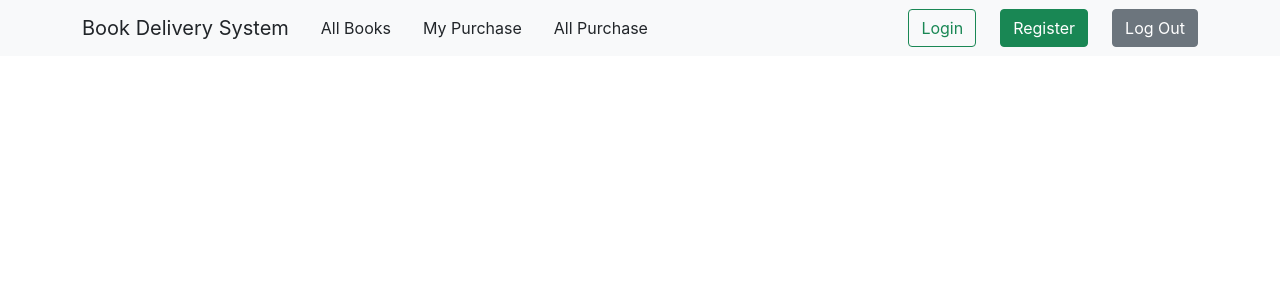
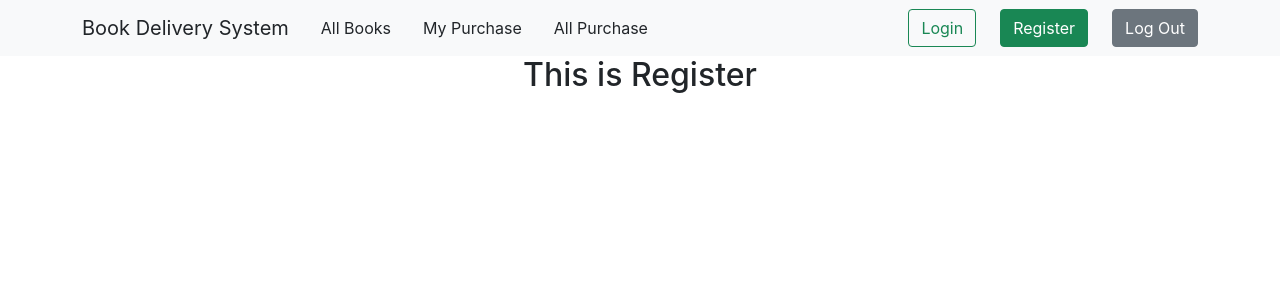
Before and after one commit to emonShimoul/book-delivery-system-react-client, a React (Create React App) app: page /register in a window 1280 px wide. Shown: the top 300 px of the page. Built offline with nearby package versions, Linux system fonts and the light colour scheme.

Commit message:
register component

```diff
--- a/src/App.js
+++ b/src/App.js
@@ -7,6 +7,7 @@ import AllBooks from './components/AllBooks/AllBooks';
 import Home from './components/Home/Home';
 import Login from './components/Login/Login';
 import LogOut from './components/LogOut/LogOut';
+import Register from './components/Register/Register';
 
 function App() {
   return (
@@ -19,6 +20,7 @@ function App() {
           <Route path='/allpurchase' element={<AllPurchase />} />
           <Route path='/allbooks' element={<AllBooks />} />
           <Route path='/login' element={<Login />} />
+          <Route path='/register' element={<Register />} />
           <Route path='/logout' element={<LogOut />} />
         </Routes>
       </BrowserRouter>
--- a/src/components/Header/Header.js
+++ b/src/components/Header/Header.js
@@ -22,7 +22,7 @@ const Header = () => {
                     <Form className="d-flex">
                         <Link to="/login"><Button variant="outline-success">Login</Button></Link>
                         <Link to="/register"><Button className='mx-4' variant="success">Register</Button></Link>
-                        <Link to="/login"><Button variant="secondary">Log Out</Button></Link>
+                        <Link to="/logout"><Button variant="secondary">Log Out</Button></Link>
                     </Form>
                     </Navbar.Collapse>
                 </Container>
--- a/src/components/LogOut/LogOut.js
+++ b/src/components/LogOut/LogOut.js
@@ -3,7 +3,7 @@ import React from 'react';
 const LogOut = () => {
     return (
         <div>
-            <h2>This is Logout</h2>
+            <h2>This is Log Out</h2>
         </div>
     );
 };
--- /dev/null
+++ b/src/components/Register/Register.js
@@ -0,0 +1,11 @@
+import React from 'react';
+
+const Register = () => {
+    return (
+        <div>
+            <h2>This is Register</h2>
+        </div>
+    );
+};
+
+export default Register;
```
